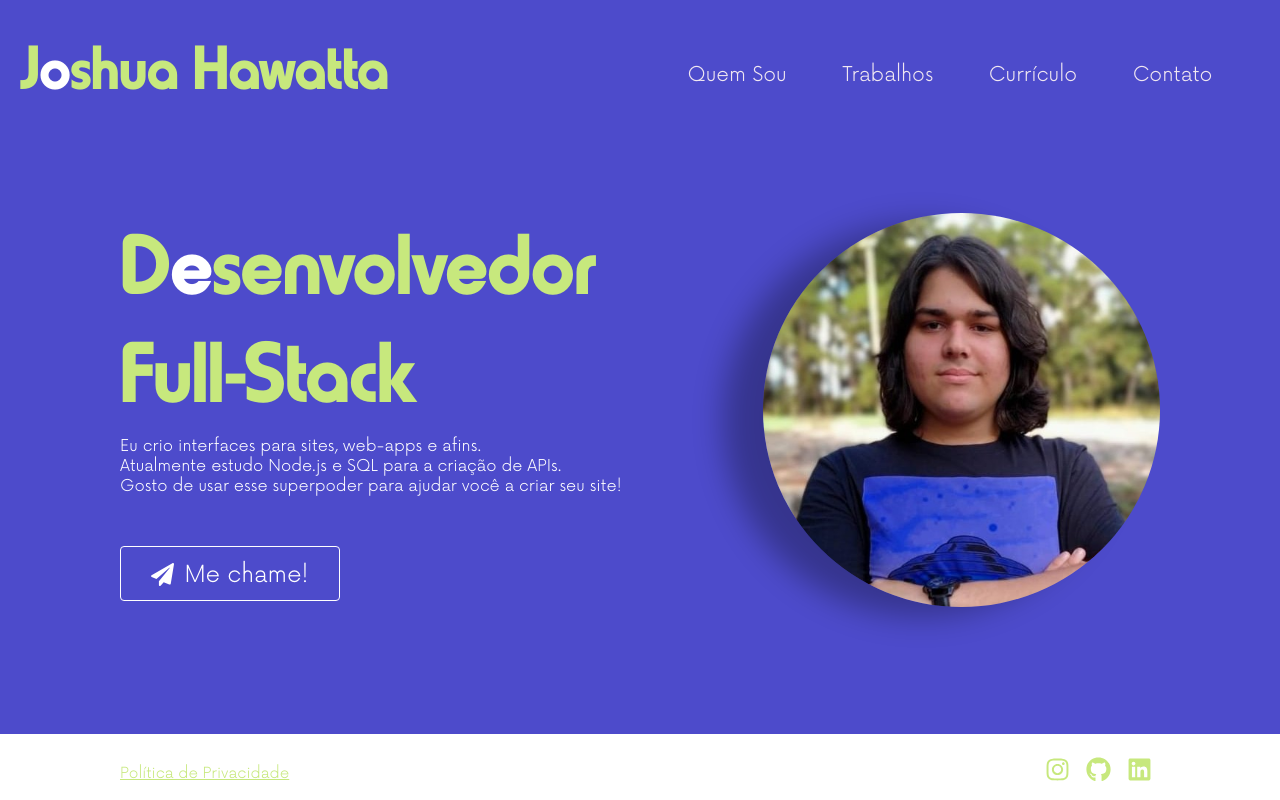
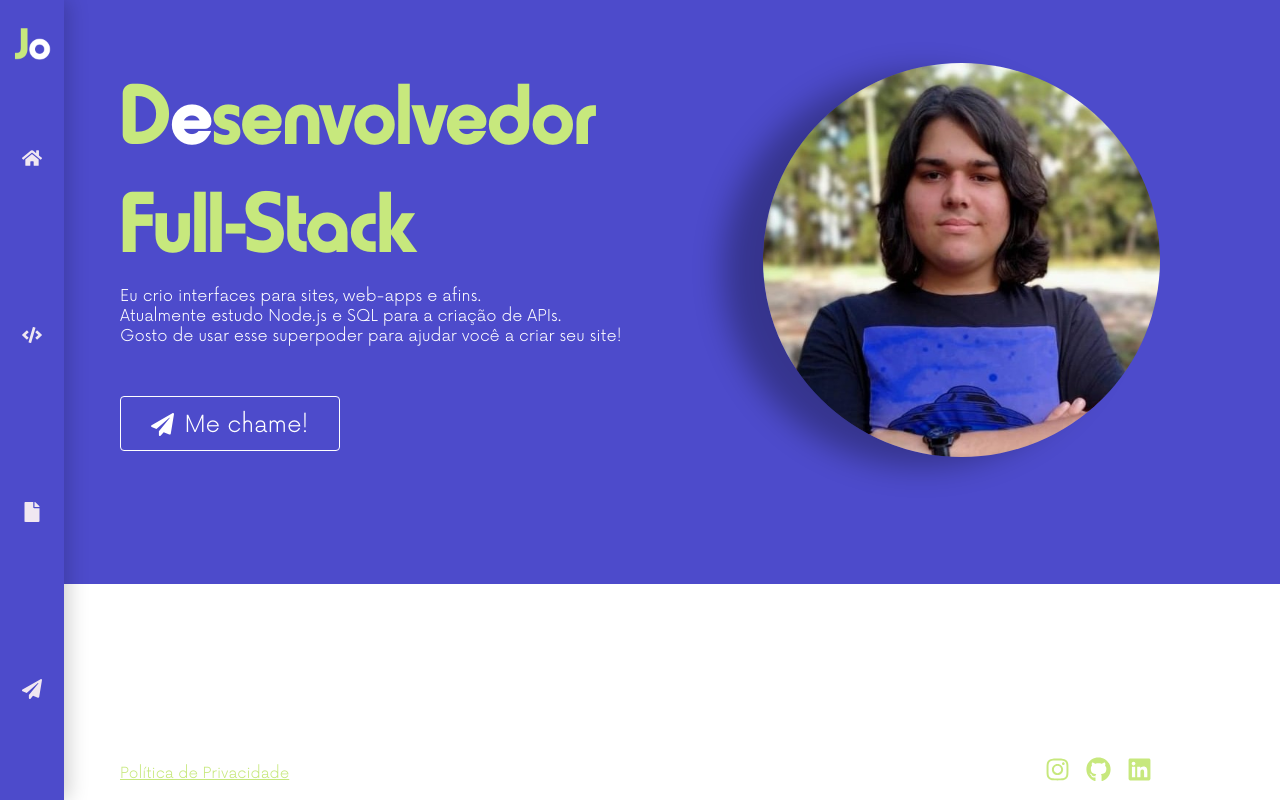
Before and after one commit to JoshuaHawatta/portifolio-dev, a React (Vite) app: page / in a window 1280 px wide. Built offline with nearby package versions, Linux system fonts and the light colour scheme.

Commit message:
Remade the header structure

```diff
--- a/src/components/Header/NavBar.jsx
+++ b/src/components/Header/NavBar.jsx
@@ -14,25 +14,10 @@ const NAVBAR_JSX = () => {
             </HamburgerDiv>
 
             <NavBar showNavBar={ openMenu }>
-                <Link to='/'>
-                    <FaHome />
-                    Q<span>u</span>em Sou
-                </Link>
-
-                <Link to='/what-i-did'>
-                    <FaCode />
-                    T<span>r</span>abalhos
-                </Link>
-
-                <Link to='/resume'>
-                    <FaFile />
-                    C<span>u</span>rrículo
-                </Link>
-
-                <Link to='/contact'>
-                    <FaPaperPlane />
-                    C<span>o</span>ntato
-                </Link>
+                <Link to='/'><FaHome /></Link>
+                <Link to='/works'><FaCode /></Link>
+                <Link to='/resume'><FaFile /></Link>
+                <Link to='/contact'><FaPaperPlane /></Link>
             </NavBar>
         </>
     )
--- a/src/components/Header/Styles.jsx
+++ b/src/components/Header/Styles.jsx
@@ -2,24 +2,24 @@ import styled from "styled-components";
 
 export const HeaderWrapper = styled.header `
     display: flex;
-    justify-content: space-between;
+    flex-direction: column;
+    justify-content: flex-start;
     align-items: center;
-    position: sticky;
-    width: 100%;
+    position: absolute;
+    left: 0;
     top: 0;
-    height: 15rem;
-    padding: 0 2rem;
+    bottom: 0;
+    right: 0;
+    width: 5%;
+    height: 100vh;
+    padding: 2rem;
+    z-index: 2;
     background-color: var(--blue-color);
+    box-shadow: .4rem 0 2rem rgba(0, 0, 0, .2);
 `;
 
 export const LogoDiv = styled.div `
-    a {
-        font: 6.5rem harry-fat, Helvetica, sans-serif;
-        color: var(--green-color);
-        text-decoration: none;
-
-        span { color: #FFFFFF; }
-    }
+    img { width: 5rem; }
 
     /*MOBILE*/
     @media (max-width: 779px) {
@@ -38,9 +38,11 @@ export const LogoDiv = styled.div `
 
 export const NavBar = styled.nav `
     display: flex;
-    justify-content: space-evenly;
+    flex-direction: column;
+    justify-content: space-around;
     align-items: center;
-    width: 50%;
+    width: 100%;
+    height: 100vh;
     transition: all .2s ease;
 
     /*CHILDREN_ELEMENTS*/
@@ -66,8 +68,6 @@ export const NavBar = styled.nav `
             color: var(--green-color);
         }
     }
-
-    svg { display: none; }
 
     /*MOBILE*/
     @media (max-width: 779px) {
--- a/src/components/Header/index.jsx
+++ b/src/components/Header/index.jsx
@@ -1,17 +1,15 @@
 import { Link } from 'react-router-dom';
 import { HeaderWrapper, LogoDiv } from './Styles';
 import NAVBAR_JSX from './NavBar';
-import Logo from '../../assets/images/logo-inteira-sem-fundo.png';
+import MiniLogo from '../../assets/images/logo_Instagram.png'
 
-const Header = () => {
-    return (
+const Header = () => (
     <HeaderWrapper>
         <LogoDiv>
-                <Link to='/'>J<span>o</span>shua Hawatta</Link>
+            <Link to='/'><img src={ MiniLogo } alt="my-logo" /></Link>
         </LogoDiv>
         <NAVBAR_JSX />
     </HeaderWrapper>
 )
-}
 
 export default Header
```
Lines whose indentation alone changed are shown as unchanged.
